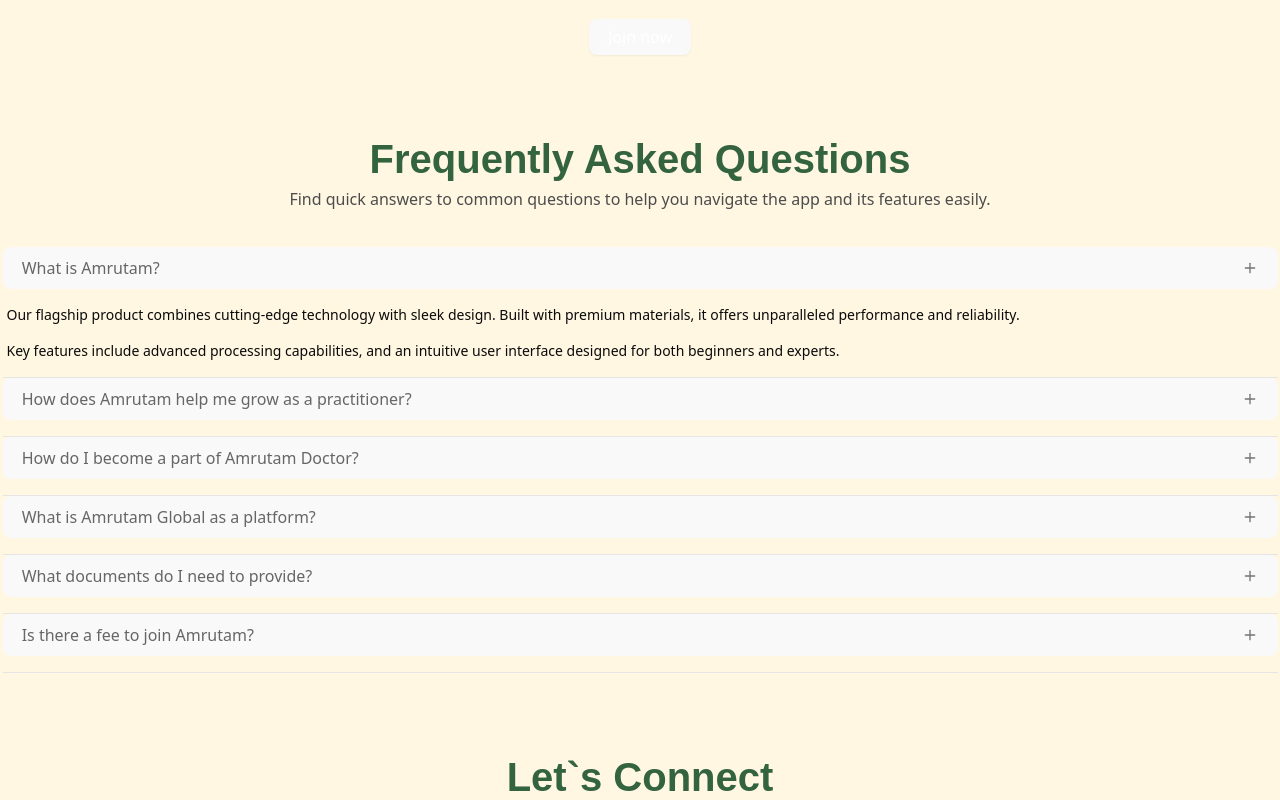
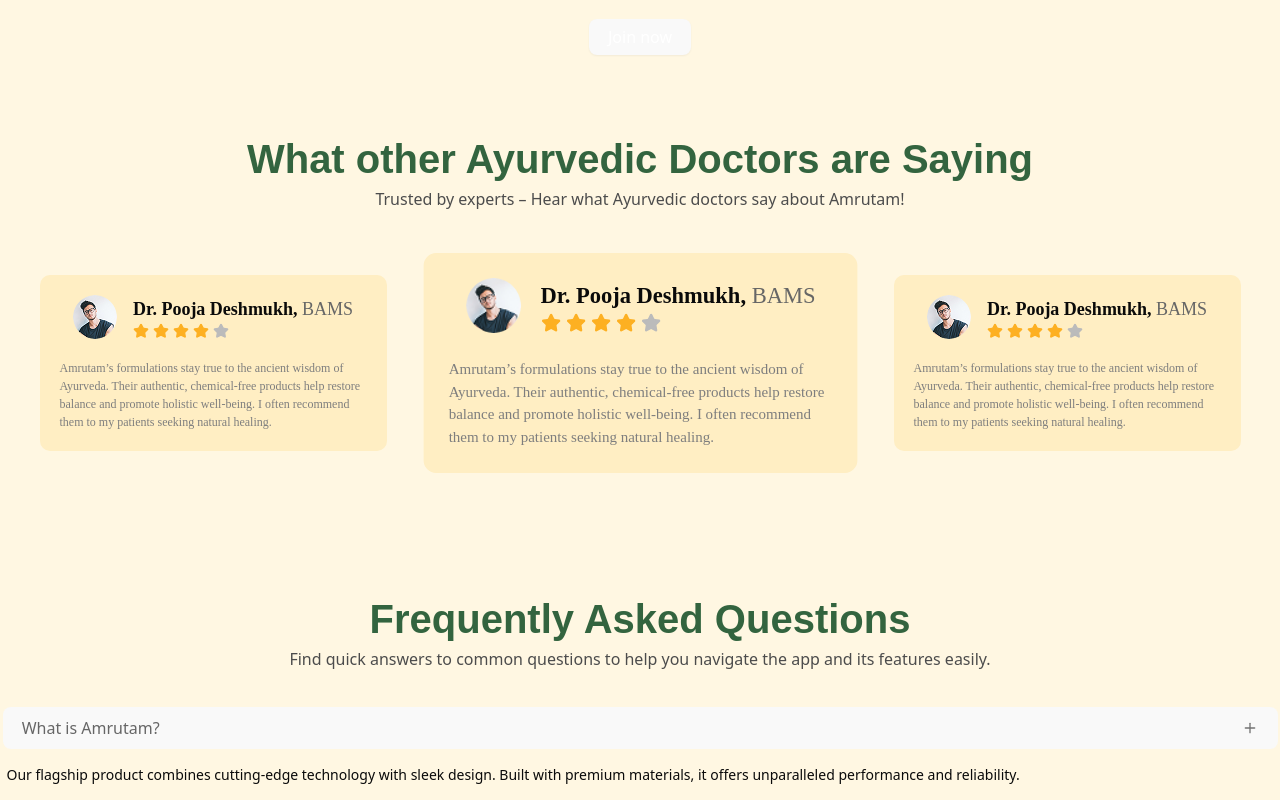
Before and after one commit to ittarek/amrutam-frontend-doctor-portal, a React (Vite) app: page / in a window 1280 px wide. Shown: the part 5120-5920 px from the top of the page. Built offline with nearby package versions, Linux system fonts and the light colour scheme.

Commit message:
add testimonials

```diff
--- a/src/Pages/Home/HomePage.jsx
+++ b/src/Pages/Home/HomePage.jsx
@@ -5,6 +5,7 @@
 import { Joining } from './Joining/Joining'
 import { Connect } from './Connect/Connect'
 import { FAQ } from './FAQ/FAQ'
+import { Testimonials } from './Testimonial/Testimonials'
 
 
 export const HomePage = () => {
@@ -13,6 +14,7 @@
             <Featured />
             <Choosing />
             <Joining />
+            <Testimonials/>
 <FAQ/>
 
             <Connect/>
--- /dev/null
+++ b/src/Pages/Home/Testimonial/Testimonials.jsx
@@ -0,0 +1,75 @@
+import { SectionHeading } from '@/components/Shared/SectionHeading'
+import React from 'react'
+import { Star } from 'lucide-react';
+import authorImage from "@/assets/testimonial/image1.png"
+import { Container } from '@/components/Shared/Container';
+
+const testimonials = [
+    {
+        id: 1,
+        name: "Dr. Pooja Deshmukh, ",
+        author_title: "BAMS",
+        image: `${authorImage}`,
+        rating: 4,
+        review: "Amrutam’s formulations stay true to the ancient wisdom of Ayurveda. Their authentic, chemical-free products help restore balance and promote holistic well-being. I often recommend them to my patients seeking natural healing."
+    },
+    {
+        id: 2,
+        name: "Dr. Pooja Deshmukh, ",
+        author_title: "BAMS",
+        image: authorImage,
+        rating: 4,
+        review: "Amrutam’s formulations stay true to the ancient wisdom of Ayurveda. Their authentic, chemical-free products help restore balance and promote holistic well-being. I often recommend them to my patients seeking natural healing."
+    },
+    {
+        id: 3,
+        name: "Dr. Pooja Deshmukh, ",
+        author_title: "BAMS",
+        image: authorImage,
+        rating: 4,
+        review: "Amrutam’s formulations stay true to the ancient wisdom of Ayurveda. Their authentic, chemical-free products help restore balance and promote holistic well-being. I often recommend them to my patients seeking natural healing."
+    },
+    // You can add more testimonials here
+];
+export const Testimonials = () => {
+    return (
+        <Container><SectionHeading mainHeading="What other Ayurvedic Doctors are Saying" subHeading="Trusted by experts – Hear what Ayurvedic doctors say about Amrutam!" />
+
+            {/* section content */}
+            <div className="my-16 doctor_say flex flex-col lg:flex-row gap-11 lg:gap-20 justify-center items-center  px-2 lg:px-0">
+                {/* card */}
+                {testimonials.map(({ id, name, author_title, image, rating, review }) => <div key={id} className={`doctor_card bg-[#FFEEC3] lg:w-[347px]  p-5 rounded-lg ${id === 2 ? "lg:scale-125" : ""}`} >
+                    {/* author */}
+                    <div className='flex mb-5 justify-center items-center gap-4 '>
+                        <img className='w-11 h-11 rounded-full' src={image} alt="author_image" />
+
+                        <div>
+                            <h2 className=" font-semibold text-[18px] font-['DM_sans'] text-lg line-clamp-[150%]"> {name}   <span className="text-[#666666] font-normal text-lg leading-[150%]">{author_title}</span></h2>
+                            <div className='flex items-center gap-1'>
+                                {[...Array(5)].map((_, index) => (
+                                    <Star
+                                        key={index}
+                                        className={`w-4 h-4 ${index < rating ? 'fill-[#FDB022] text-[#FDB022]' : 'fill-[#BBBBBB] text-[#BBBBBB]'}`}
+                                    />
+                                ))}
+                            </div>
+                        </div>
+                    </div>
+
+                    {/* description */}
+                    <p className="text-[#7E7E7E] font-['DM_Sans'] font-normal text-xs leading-[150%]">
+                        {review}
+                    </p>
+                </div>)}
+
+
+
+            </div>
+
+
+
+
+
+        </Container>
+    )
+}
```
Also changed, not shown: src/assets/testimonial/image1.png (added).
